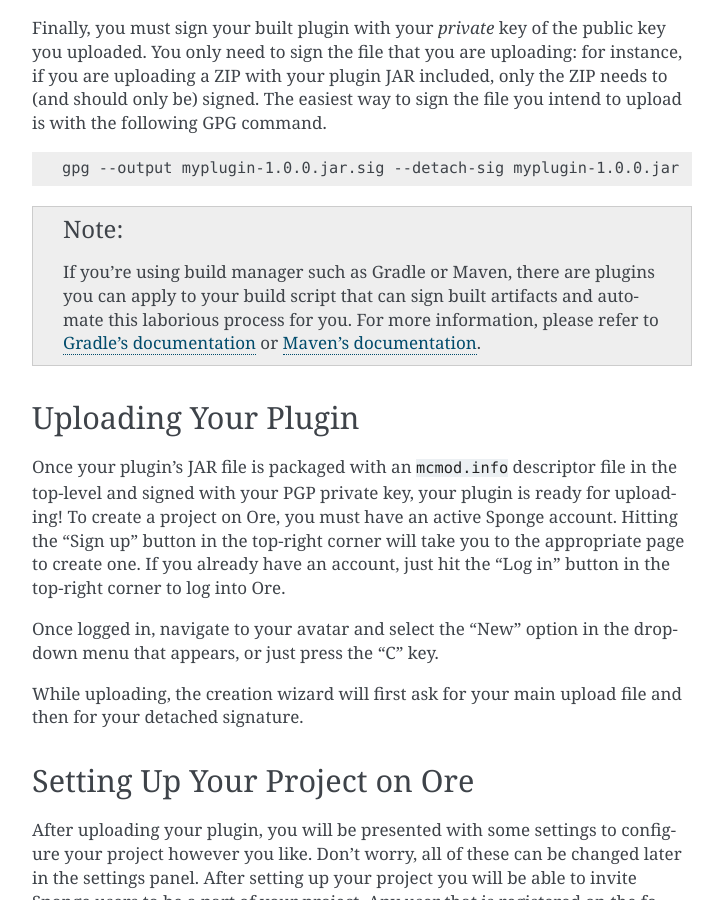
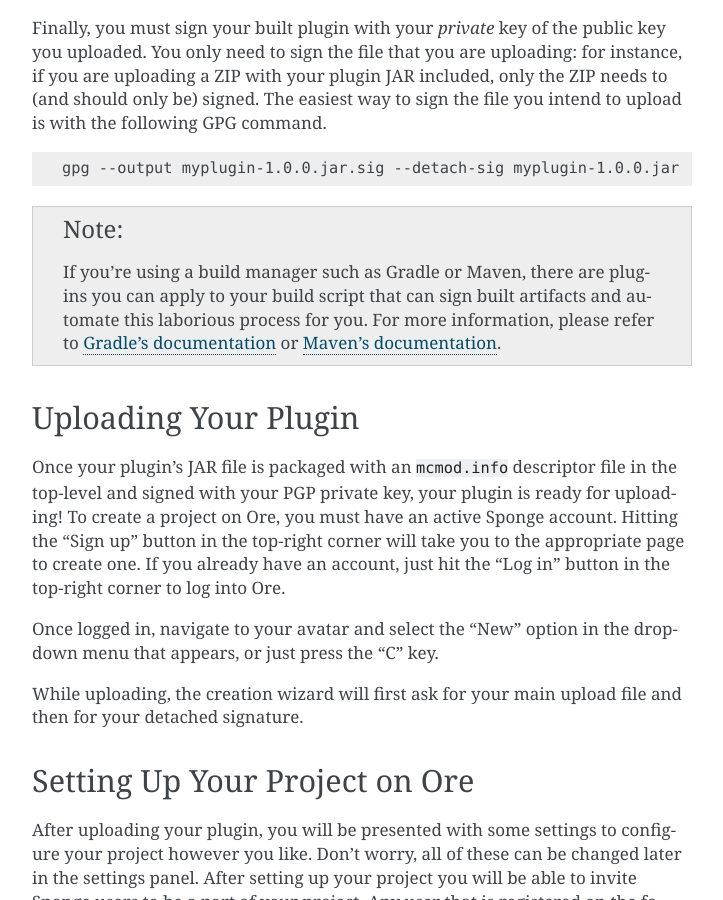
Before and after one commit to SpongePowered/SpongeDocs, a Sphinx documentation site: the page built from source/ore/publish.rst, in a window 1280 px wide and 900 px high, scrolled down 2602 px. Shown: the whole window, without its empty margins (388-1111 px from the left). Built offline with Sphinx 7.4.7, drawn with Linux system fonts in a browser that asks for light colours; pages that are not in the unit, such as notebooks, are missing from menus.

Commit message:
Added missing word in Note

```diff
--- a/source/ore/publish.rst
+++ b/source/ore/publish.rst
@@ -93,7 +93,7 @@ command.
 
 .. note::
 
-    If you're using build manager such as Gradle or Maven, there are plugins you can apply to your build script that
+    If you're using a build manager such as Gradle or Maven, there are plugins you can apply to your build script that
     can sign built artifacts and automate this laborious process for you. For more information, please refer to
     `Gradle's documentation <https://docs.gradle.org/current/userguide/signing_plugin.html>`__ or
     `Maven's documentation <https://maven.apache.org/plugins/maven-gpg-plugin/>`__.
```
